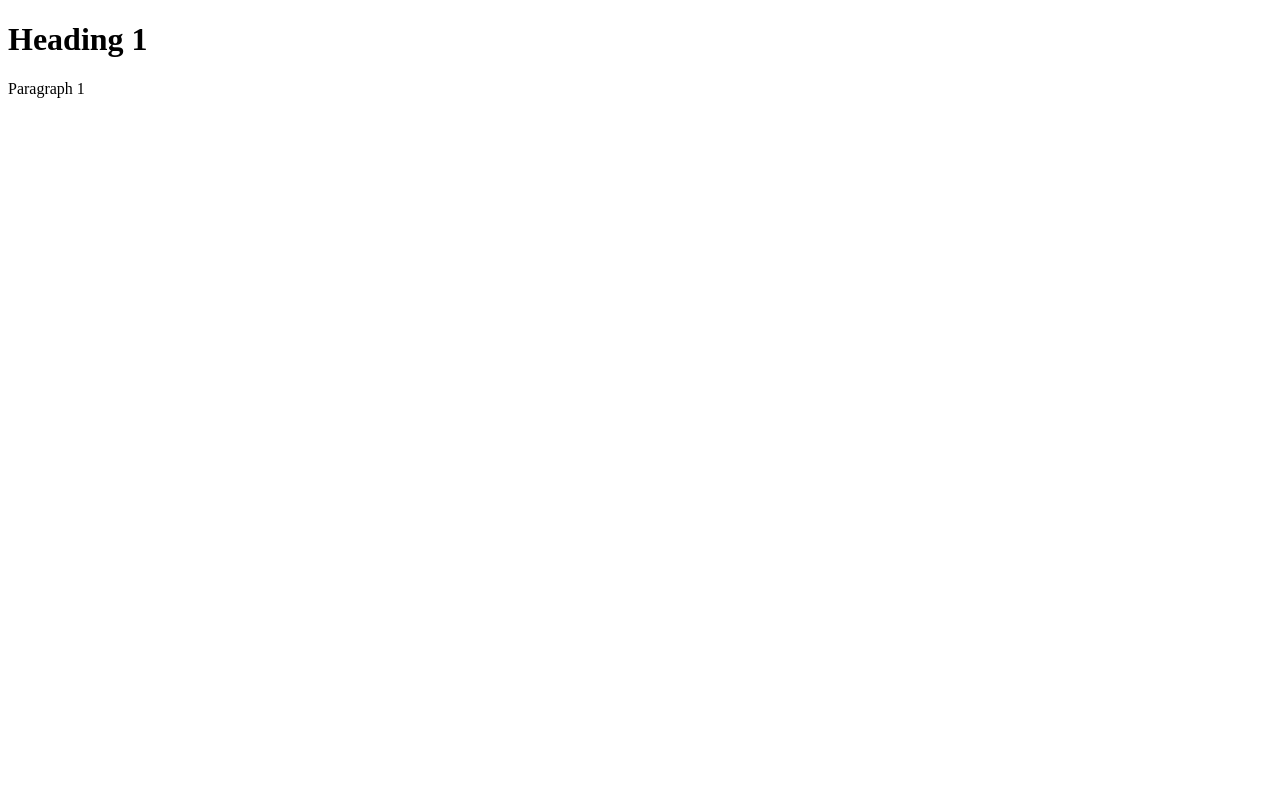
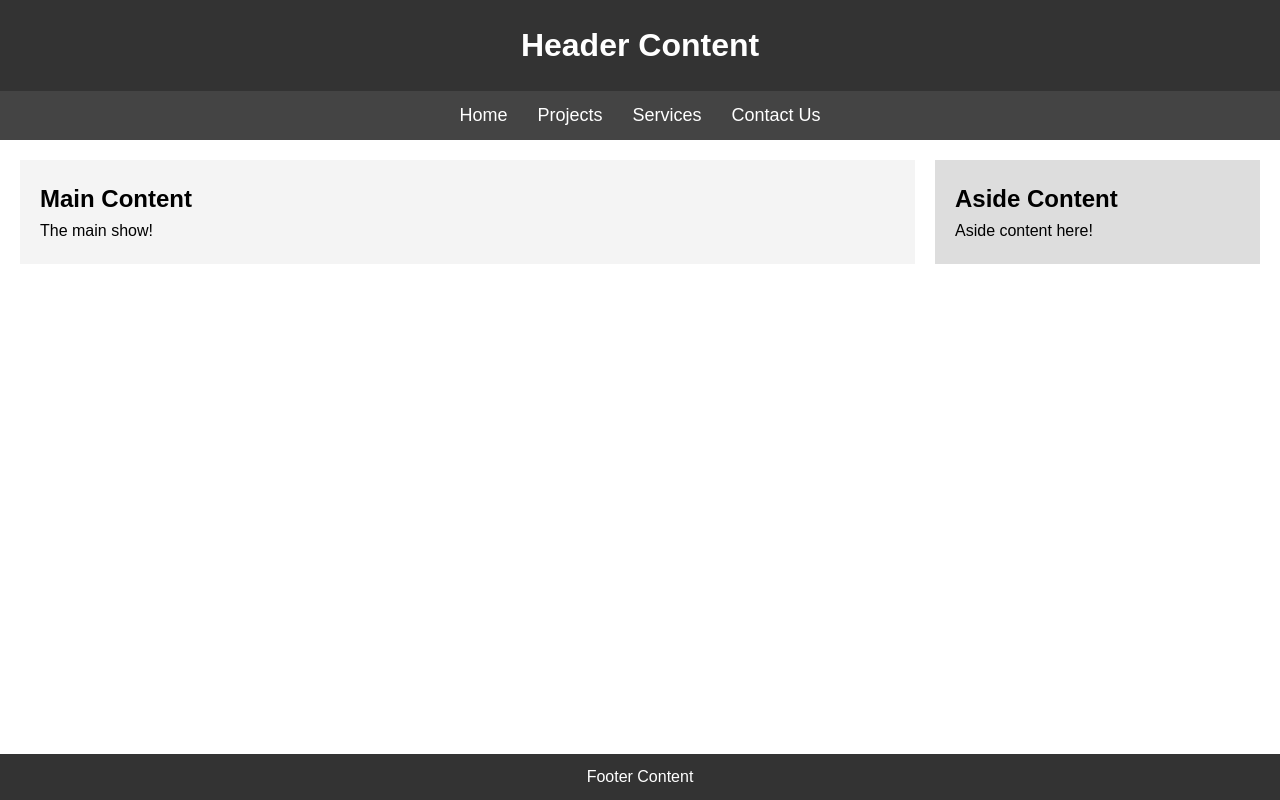
Before and after one commit to coltonvance/wdd131, a plain HTML site: page basic-layout.html in a window 1280 px wide. Drawn offline with Linux system fonts and the light colour scheme.

Commit message:
week01_2

```diff
--- a/basic-layout.html
+++ b/basic-layout.html
@@ -2,7 +2,7 @@
 <html lang="en">
 
 <head>
-    <link rel="layout" href="layout.css" <body>
+    <link rel="stylesheet" href="week01/layout.css" <body>
     </body>
     <meta charset="UTF-8">
     <meta name="viewport" content="width=device-width, initial-scale=1.0">
@@ -10,8 +10,32 @@
 </head>
 
 <body>
-    <h1> Heading 1</h1>
-    <p>Paragraph 1</p>
+    <header>
+        <h1>Header Content</h1>
+    </header>
+
+    <nav>
+        <ul>
+            <li><a href="_">Home</a></li>
+            <li><a href="_">Projects</a></li>
+            <li><a href="_">Services</a></li>
+            <li><a href="_">Contact Us</a></li>
+        </ul>
+    </nav>
+
+    <div class="container">
+        <main>
+            <h2>Main Content</h2>
+            <p>The main show!</p>
+        </main>
+        <aside>
+            <h2>Aside Content</h2>
+            <p>Aside content here!</p>
+        </aside>
+    </div>
+    <footer>
+        <p>Footer Content</p>
+    </footer>
 </body>
 
 </html>
--- a/week01/layout.css
+++ b/week01/layout.css
@@ -1,25 +1,87 @@
-.ex5 .parent {
-    display: grid;
-    grid-template: auto 1fr auto / auto 1fr auto;
+* {
+    margin: 0;
+    padding: 0;
+    box-sizing: border-box;
 }
 
-.ex5 header {
-    padding: 2rem;
-    grid-column: 1 / 4;
+/* General page styles */
+body {
+    font-family: Arial, sans-serif;
+    line-height: 1.6;
+    padding: 0;
+    margin: 0;
 }
 
-.ex5 .left-side {
-    grid-column: 1 / 2;
+/* Header styling */
+header {
+    background-color: #333;
+    color: white;
+    text-align: center;
+    padding: 20px;
 }
 
-.ex5 main {
-    grid-column: 2 / 3;
+header h1 {
+    margin: 0;
 }
 
-.ex5 .right-side {
-    grid-column: 3 / 4;
+/* Navigation styling */
+nav {
+    background-color: #444;
+    padding: 10px 0;
 }
 
-.ex5 footer {
-    grid-column: 1 / 4;
+nav ul {
+    list-style: none;
+    display: flex;
+    justify-content: center;
 }
+
+nav ul li {
+    margin: 0 15px;
+}
+
+nav ul li a {
+    color: white;
+    text-decoration: none;
+    font-size: 18px;
+}
+
+nav ul li a:hover {
+    text-decoration: underline;
+}
+
+/* Container for main and aside */
+.container {
+    display: flex;
+    margin: 20px;
+}
+
+/* Main content styling */
+main {
+    flex: 3;
+    padding: 20px;
+    background-color: #f4f4f4;
+    margin-right: 20px;
+}
+
+main h2 {
+    margin-top: 0;
+}
+
+/* Aside content styling */
+aside {
+    flex: 1;
+    padding: 20px;
+    background-color: #ddd;
+}
+
+/* Footer styling */
+footer {
+    background-color: #333;
+    color: white;
+    text-align: center;
+    padding: 10px;
+    position: fixed;
+    bottom: 0;
+    width: 100%;
+}
```
